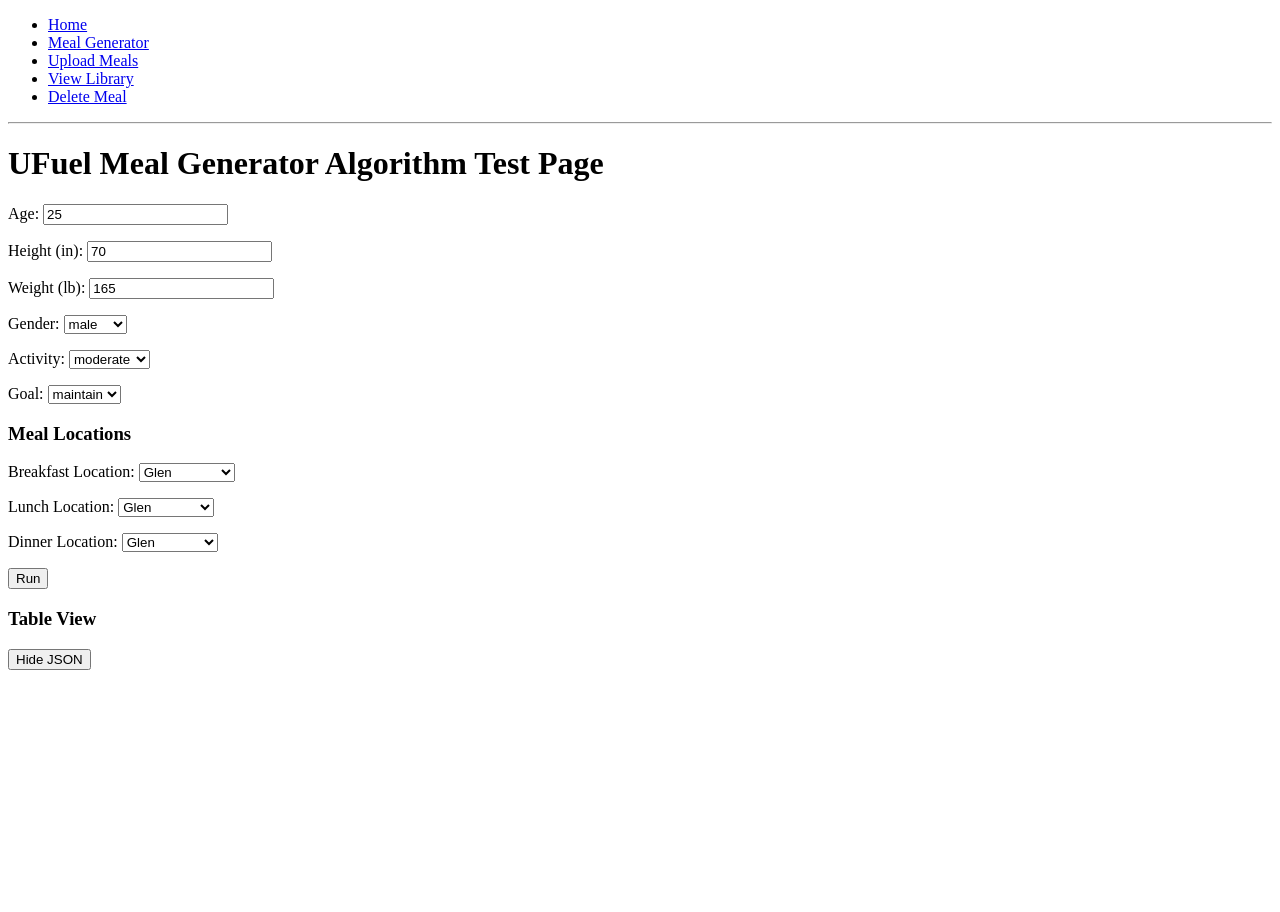
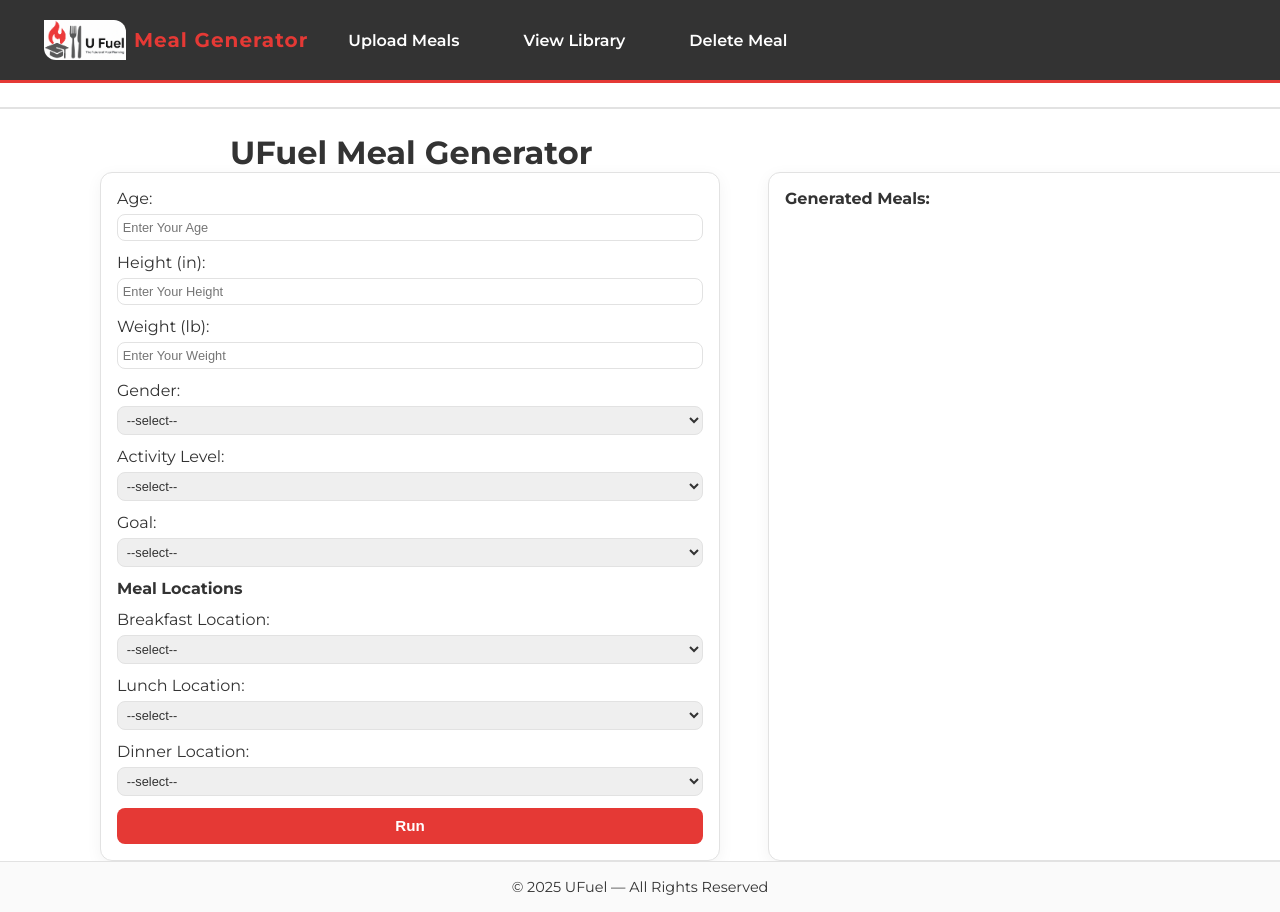
Before and after one commit to corvid-dev/UFuel, a Flask app: page /generator in a window 1280 px wide. Before the commit the page ends 670 px from the top, so only its background shows below. Run offline with Flask 3, Linux system fonts and the light colour scheme.

Commit message:
add frontend to main using justin's branch

```diff
--- a/app/routes.py
+++ b/app/routes.py
@@ -32,7 +32,7 @@
     @app.route("/")
     def index():
         """Renders the home page."""
-        return render_template("index.html")
+        return render_template("generator.html")
 
     @app.route("/generator")
     def generator():
@@ -149,17 +149,17 @@
             return f"<h2>Error deleting meal: {str(e)}</h2>", 500
 
 
-"""
-HTTP Status Code Reference
---------------------------
-Code | Category       | Meaning                       | When to Use
------|----------------|-------------------------------|------------------------------
-200  | Success        | Request succeeded             | Normal successful responses
-201  | Created        | Resource successfully created | POST request that adds new data
-400  | Client Error   | Bad request or invalid input  | Validation or missing field errors
-401  | Unauthorized   | Authentication required       | User not logged in or no token
-403  | Forbidden      | Access denied                 | User lacks permission
-404  | Not Found      | Resource not found            | Invalid URL or missing record
-409  | Conflict       | Data conflict                 | Duplicate entry or constraint conflict
-500  | Server Error   | Internal server error         | Unexpected backend failure or exception
-"""
+# """
+# HTTP Status Code Reference
+# --------------------------
+# Code | Category       | Meaning                       | When to Use
+# -----|----------------|-------------------------------|------------------------------
+# 200  | Success        | Request succeeded             | Normal successful responses
+# 201  | Created        | Resource successfully created | POST request that adds new data
+# 400  | Client Error   | Bad request or invalid input  | Validation or missing field errors
+# 401  | Unauthorized   | Authentication required       | User not logged in or no token
+# 403  | Forbidden      | Access denied                 | User lacks permission
+# 404  | Not Found      | Resource not found            | Invalid URL or missing record
+# 409  | Conflict       | Data conflict                 | Duplicate entry or constraint conflict
+# 500  | Server Error   | Internal server error         | Unexpected backend failure or exception
+# """
--- /dev/null
+++ b/app/static/css/base.css
@@ -0,0 +1,105 @@
+:root {
+    --bg: white;
+    --text: #333333;
+    --accent: #E53935;
+    --border: #E2E2E2;
+    --bg-lighter: #FAFAFA;
+    --border-red: #F2B3B3;
+    --red-light: #FFECEC;
+    --gray-table-header: #F6F6F6;
+    --shadow: rgba(0, 0, 0, 0.05);
+    --btn-hover: #D73330;
+}
+
+* {
+    margin: 0;
+    padding: 0;
+}
+
+body {
+    margin: 0;
+    font-family: "Montserrat", sans-serif;
+    background-color: var(--bg);
+    color: var(--text);
+    min-height: 100vh;
+    display: flex;
+    flex-direction: column;
+}
+
+nav {
+    background-color: var(--text);
+    border-bottom: 3px solid var(--accent);
+    display: flex;
+    align-items: center;
+    padding: 0.5rem 1.5rem;
+}
+
+.logo {
+    display: flex;
+    align-items: center;
+    gap: 0.5rem;
+    text-decoration: none;
+}
+
+.logo img {
+    height: 40px;
+    width: auto;
+    border-top-right-radius: 12px;
+    border-bottom-left-radius: 12px;
+}
+
+.logo span {
+    color: var(--accent);
+    font-weight: 700;
+    font-size: 1.25rem;
+    letter-spacing: 1px;
+}
+
+nav ul {
+    list-style: none;
+    display: flex;
+    gap: 1.5rem;
+}
+
+nav a {
+    text-decoration: none;
+    color: var(--bg);
+    font-weight: 600;
+    padding: 10px 18px;
+    border: 2px solid transparent;
+    border-radius: 6px;
+    transition: all 0.25s ease;
+}
+
+nav a:hover {
+    color: var(--accent);
+    border-color: var(--accent);
+    background-color: rgba(229, 57, 53, 0.1);
+}
+
+nav a:active {
+    background-color: rgba(229, 57, 53, 0.5);
+}
+
+hr {
+    border: none;
+    height: 2px;
+    background-color: var(--border);
+    margin: 1.5rem 0;
+}
+
+main {
+    flex: 1;
+    max-width: 1000px;
+    margin: 2rem auto;
+    padding: 0 1rem;
+}
+
+footer {
+    color: var(--text);
+    text-align: center;
+    font-size: 0.9rem;
+    padding: 1rem;
+    background-color: var(--bg-lighter);
+    border-top: 1px solid var(--border);
+}
--- /dev/null
+++ b/app/static/css/generator.css
@@ -0,0 +1,118 @@
+body>main {
+    max-width: 100%;
+    margin: 0;
+    padding: 0;
+    overflow-x: hidden;
+}
+
+.generatorPage {
+    margin-left: 100px;
+    margin-right: 20px;
+}
+
+.generatorPage h1 {
+    margin-left: 130px;
+}
+
+.generatorLayout {
+    display: flex;
+    justify-content: flex-start;
+    align-items: stretch;
+    gap: 3rem;
+    width: 100%;
+    flex-wrap: nowrap;
+}
+
+.testForm, .resultsBox {
+    flex: 1;
+    min-width: 620px;
+    max-width: 620px;
+    background: var(--bg);
+    border: 1px solid var(--border);
+    border-radius: 12px;
+    padding: 1rem;
+    box-shadow: 0 4px 16px var(--shadow);
+    box-sizing: border-box;
+    color: var(--text);
+    display: flex;
+    flex-direction: column;
+}
+
+.testForm p {
+    display: flex;
+    flex-direction: column;
+    gap: 0.4rem;
+    margin-bottom: 0.75rem;
+}
+
+.testForm input, .testForm select {
+    border: 1px solid var(--border);
+    border-radius: 8px;
+    padding: 0.3rem;
+    font-size: 0.8rem;
+    color: var(--text);
+}
+
+.testForm button {
+    background: var(--accent);
+    color: var(--bg);
+    border: none;
+    border-radius: 8px;
+    padding: 0.6rem 1rem;
+    font-weight: 700;
+    cursor: pointer;
+
+    width: 100%;
+    font-size: 0.95rem;
+}
+
+.testForm button:hover {
+    background: var(--btn-hover);
+}
+
+.resultsBox h3, .testForm h3 {
+    margin-bottom: 0.75rem;
+    font-weight: 700;
+    font-size: 1rem;
+    color: var(--text);
+}
+
+.resultsBox table {
+    width: 100%;
+    border-collapse: collapse;
+    background: var(--bg);
+    border-radius: 8px;
+    overflow: hidden;
+    margin-top: 0.5rem;
+    flex: 1;
+}
+
+.resultsBox th, .resultsBox td {
+    border: 1px solid var(--border);
+    padding: 0.5rem 0.75rem;
+    text-align: left;
+    font-size: 0.9rem;
+}
+
+.resultsBox th {
+    background-color: var(--gray-table-header);
+    font-weight: 700;
+    color: var(--text);
+}
+
+.resultsBox tr:nth-child(even) {
+    background-color: var(--bg-lighter);
+}
+
+.section-header td {
+    background: var(--red-light);
+    font-weight: 700;
+    color: var(--accent);
+    text-transform: uppercase;
+    border-top: 2px solid var(--border-red);
+    font-size: 0.9rem;
+}
+
+#output {
+    display: none !important;
+}
--- a/app/templates/base.html
+++ b/app/templates/base.html
@@ -2,25 +2,35 @@
 <html lang="en">
 
 <head>
-    <meta charset="UTF-8">
+    <meta charset="UTF-8" />
     <title>UFuel</title>
+    <link href="https://fonts.googleapis.com/css2?family=Montserrat:wght@400;600;700&display=swap" rel="stylesheet" />
+    <link rel="stylesheet" href="{{ url_for('static', filename='css/base.css', v='1') }}">
+    {% block extra_css %}{% endblock %}
 </head>
 
 <body>
     <nav>
+        <a href="/" class="logo">
+            <img src="{{ url_for('static', filename='images/UFuelLogo.png') }}" alt="UFuel Logo" />
+            <span>Meal Generator</span>
+        </a>
         <ul>
-            <li><a href="/">Home</a></li>
-            <li><a href="/generator">Meal Generator</a></li>
             <li><a href="/upload">Upload Meals</a></li>
             <li><a href="/view-meals">View Library</a></li>
             <li><a href="/delete-meal">Delete Meal</a></li>
         </ul>
     </nav>
 
-    <hr>
+    <hr />
 
-    <!-- This is where each page's unique content goes -->
-    {% block content %}{% endblock %}
+    <main>
+        {% block content %}{% endblock %}
+    </main>
+
+    <footer>
+        <p>© 2025 UFuel — All Rights Reserved</p>
+    </footer>
 </body>
 
 </html>
--- a/app/templates/generator.html
+++ b/app/templates/generator.html
@@ -1,55 +1,75 @@
 {% extends "base.html" %}
+
+{% block extra_css %}
+<link rel="stylesheet" href="{{ url_for('static', filename='css/generator.css', v='2') }}">
+{% endblock %}
+
 {% block content %}
-<h1>UFuel Meal Generator Algorithm Test Page</h1>
+<div class="generatorPage">
+	<h1>UFuel Meal Generator</h1>
 
-<form id="testForm">
-    <p>Age: <input type="number" id="age" value="25"></p>
-    <p>Height (in): <input type="number" id="height" value="70"></p>
-    <p>Weight (lb): <input type="number" id="weight" value="165"></p>
+	<div class="generatorLayout">
+		<form id="testForm" class="testForm">
+			<p>Age: <input type="number" id="age" placeholder="Enter Your Age"></p>
+			<p>Height (in): <input type="number" id="height" placeholder="Enter Your Height"></p>
+			<p>Weight (lb): <input type="number" id="weight" placeholder="Enter Your Weight"></p>
 
-    <p>Gender:
+			<p>
+				Gender:
 				<select id="gender">
-            <option value="male" selected>male</option>
-            <option value="female">female</option>
+					<option value="" disabled selected>--select--</option>
+					<option value="male">Male</option>
+					<option value="female">Female</option>
 				</select>
 			</p>
 
-    <p>Activity:
+			<p>
+				Activity Level:
 				<select id="activity">
-            <option value="sedentary">sedentary</option>
-            <option value="moderate" selected>moderate</option>
-            <option value="active">active</option>
+					<option value="" disabled selected>--select--</option>
+					<option value="sedentary">Sedentary</option>
+					<option value="moderate">Moderate</option>
+					<option value="active">Active</option>
 				</select>
 			</p>
 
-    <p>Goal:
+			<p>
+				Goal:
 				<select id="goal">
-            <option value="lose">lose</option>
-            <option value="maintain" selected>maintain</option>
-            <option value="gain">gain</option>
+					<option value="" disabled selected>--select--</option>
+					<option value="lose">Lose</option>
+					<option value="maintain">Maintain</option>
+					<option value="gain">Gain</option>
 				</select>
 			</p>
 
 			<h3>Meal Locations</h3>
-    <p>Breakfast Location:
+
+			<p>
+				Breakfast Location:
 				<select id="breakfast_location">
-            <option value="Glen" selected>Glen</option>
+					<option value="" disabled selected>--select--</option>
+					<option value="Glen">Glen</option>
 					<option value="Newell">Newell</option>
 					<option value="West Village">West Village</option>
 				</select>
 			</p>
 
-    <p>Lunch Location:
+			<p>
+				Lunch Location:
 				<select id="lunch_location">
-            <option value="Glen" selected>Glen</option>
+					<option value="" disabled selected>--select--</option>
+					<option value="Glen">Glen</option>
 					<option value="Newell">Newell</option>
 					<option value="West Village">West Village</option>
 				</select>
 			</p>
 
-    <p>Dinner Location:
+			<p>
+				Dinner Location:
 				<select id="dinner_location">
-            <option value="Glen" selected>Glen</option>
+					<option value="" disabled selected>--select--</option>
+					<option value="Glen">Glen</option>
 					<option value="Newell">Newell</option>
 					<option value="West Village">West Village</option>
 				</select>
@@ -58,36 +78,32 @@
 			<button type="submit">Run</button>
 		</form>
 
-<!-- Table view first -->
-<h3>Table View</h3>
+		<div class="resultsBox">
+			<h3>Generated Meals:</h3>
 			<table id="resultTable">
 				<thead></thead>
 				<tbody></tbody>
 			</table>
 
-<!-- JSON toggle and raw data follow -->
-<button id="toggleJsonBtn" type="button">Hide JSON</button>
 			<pre id="output"></pre>
+		</div>
+	</div>
+</div>
 
-
-
-<!-- Main JS fetch logic -->
 <script src="{{ url_for('static', filename='js/main.js') }}"></script>
 
-<!-- JSON toggle script -->
 <script>
-  const toggleBtn = document.getElementById('toggleJsonBtn');
-  const output = document.getElementById('output');
+	document.getElementById("testForm").addEventListener("submit", async function (event) {
+		event.preventDefault();
+		const age = document.getElementById("age").value;
+		const height = document.getElementById("height").value;
+		const weight = document.getElementById("weight").value;
+		const gender = document.getElementById("gender").value;
+		const activity = document.getElementById("activity").value;
+		const goal = document.getElementById("goal").value;
+		console.log("Form submitted without reload", { age, height, weight, gender, activity, goal });
+	});
 
-  toggleBtn.addEventListener('click', () => {
-    const isHidden = output.style.display === 'none';
-    output.style.display = isHidden ? 'block' : 'none';
-    toggleBtn.textContent = isHidden ? 'Hide JSON' : 'Show JSON';
-  });
-</script>
-
-<!-- Table rendering -->
-<script>
 	function renderTable(data) {
 		const table = document.getElementById('resultTable');
 		const thead = table.querySelector('thead');
@@ -106,9 +122,7 @@
 
 		function addRow(item) {
 			const row = document.createElement('tr');
-    // Helper: safely show 0 instead of blank
 			const safe = (v) => (v === undefined || v === null ? '' : v);
-
 			row.innerHTML = `
         <td>${safe(item.name)}</td>
         <td>${safe(item.calories)}</td>
@@ -123,12 +137,10 @@
 		['breakfast', 'lunch', 'dinner'].forEach(mealPeriod => {
 			const mealData = plan[mealPeriod];
 			if (!mealData) return;
-
 			const headerRow = document.createElement('tr');
 			headerRow.classList.add('section-header');
 			headerRow.innerHTML = `<td colspan="${headers.length}">${mealPeriod.toUpperCase()}</td>`;
 			tbody.appendChild(headerRow);
-
 			if (mealData.drink) addRow(mealData.drink);
 			if (Array.isArray(mealData.meals)) mealData.meals.forEach(addRow);
 		});
--- a/requirements.txt
+++ b/requirements.txt
@@ -1 +1,2 @@
 flask
+tabulate
```
Also changed, not shown: app/static/css/delete-meal.css (added, +70 -0 lines), app/static/css/upload.css (added, +137 -0 lines), app/static/css/view-meals.css (added, +58 -0 lines), app/templates/delete-meal.html (+33 -27 lines), app/templates/upload.html (+16 -15 lines), app/templates/view-meals.html (+8 -2 lines), app/static/images/UFuelLogo.png (added), app/static/images/hatlogo.png (added), app/static/images/j3r_logo.png (added), app/static/js/main.js (line endings or trailing spaces). Lines whose indentation alone changed are shown as unchanged.
